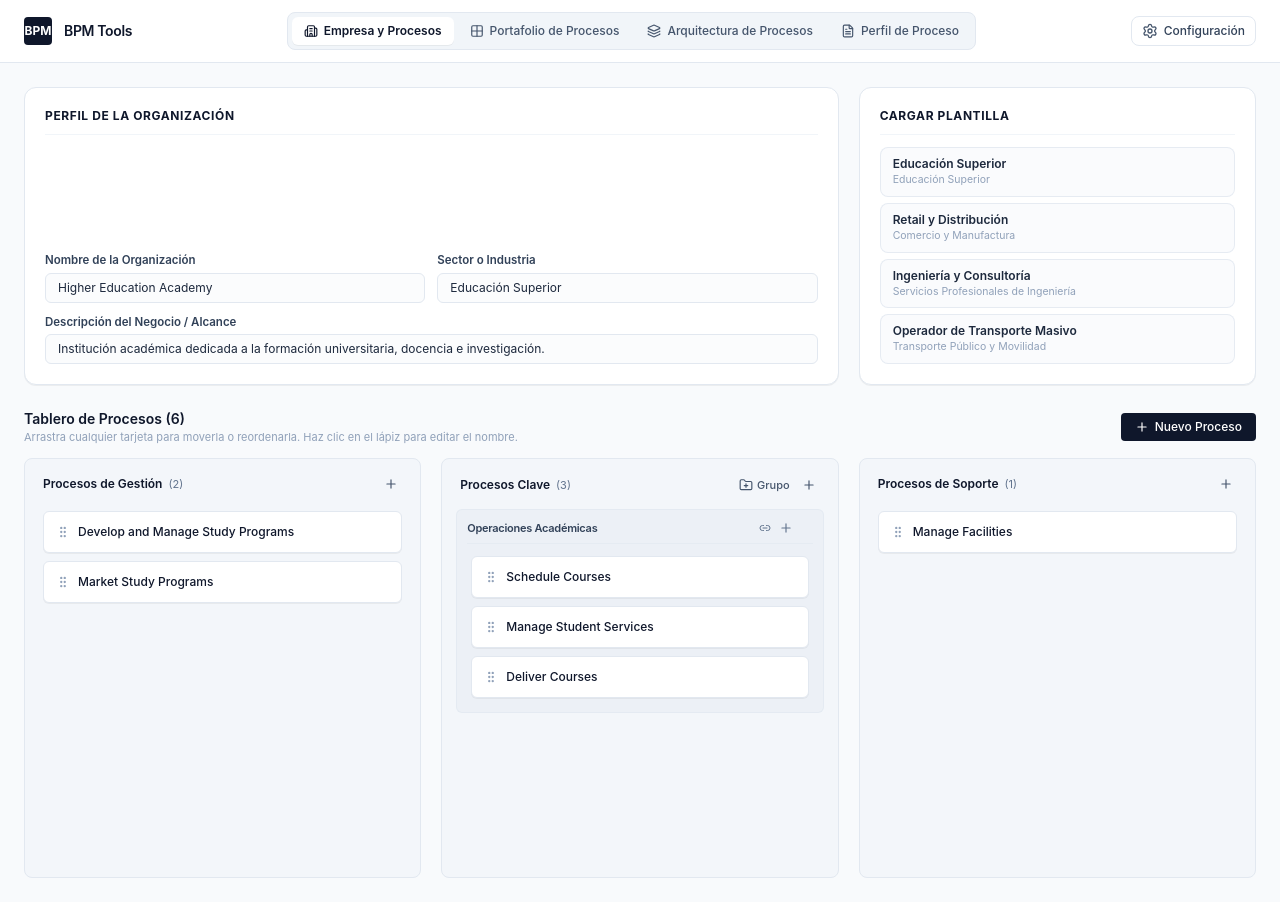
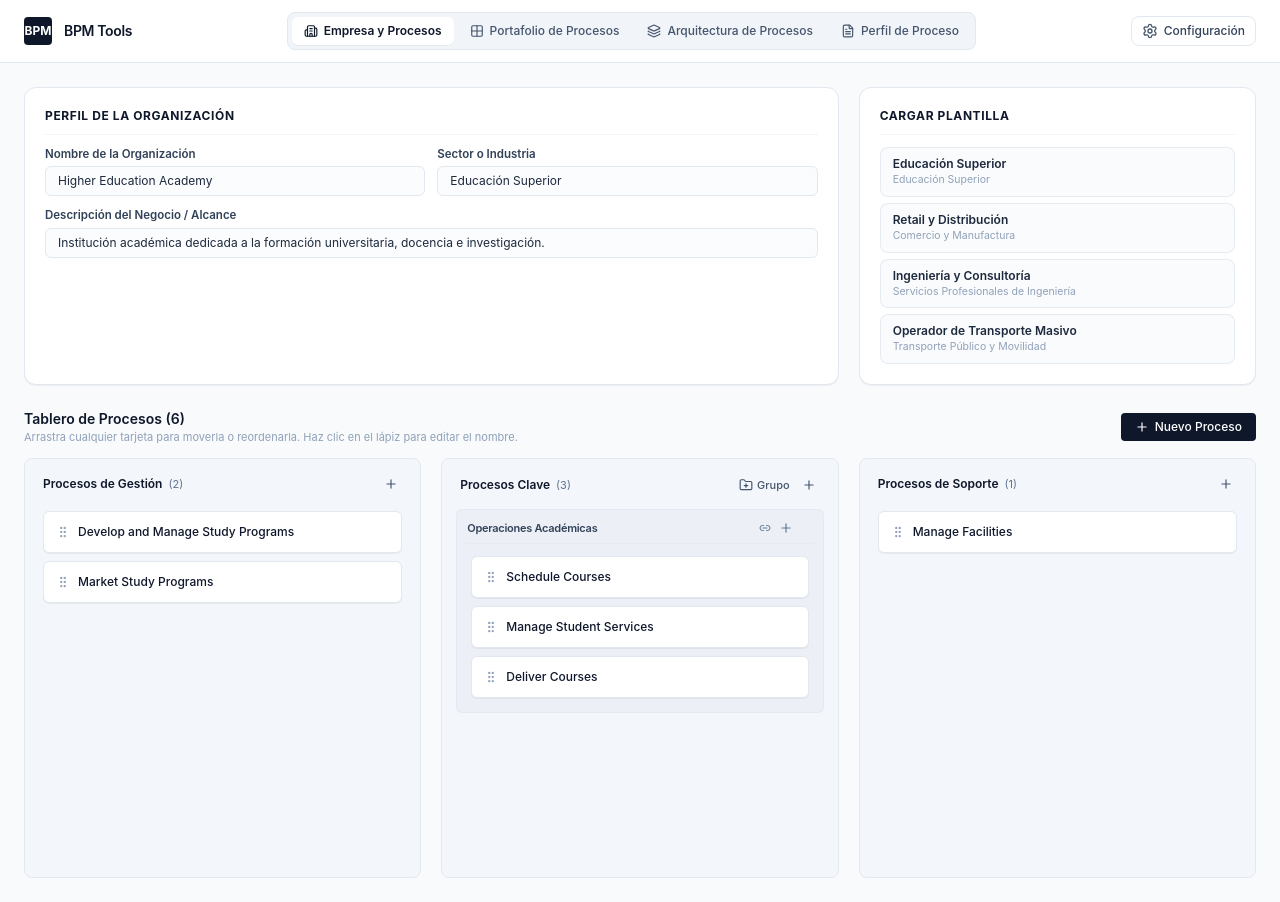
Before and after one commit to Xan007/bpm-toolkit, a React (Vite) app: page / in a window 1280 px wide. Built offline with nearby package versions, Linux system fonts and the light colour scheme.

Commit message:
fix: remove vertical gap between title and fields in organization profile

```diff
--- a/src/components/CompanyProfileSection.tsx
+++ b/src/components/CompanyProfileSection.tsx
@@ -13,8 +13,8 @@ export const CompanyProfileSection: React.FC<CompanyProfileSectionProps> = ({
   isEs,
 }) => {
   return (
-    <div className="md:col-span-2 bg-white border border-slate-200 rounded-xl p-5 shadow-2xs flex flex-col justify-between">
-      <div className="pb-2.5 mb-3.5 border-b border-slate-100">
+    <div className="md:col-span-2 bg-white border border-slate-200 rounded-xl p-5 shadow-2xs flex flex-col">
+      <div className="pb-2.5 mb-3 border-b border-slate-100">
         <h2 className="text-xs font-bold text-slate-900 uppercase tracking-wider">
           {isEs ? 'Perfil de la Organización' : 'Organization Profile'}
         </h2>
```
